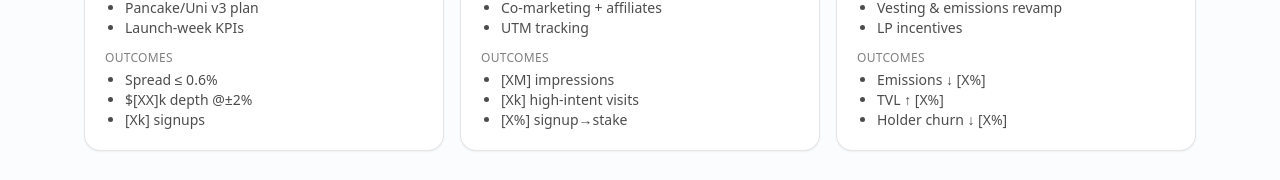
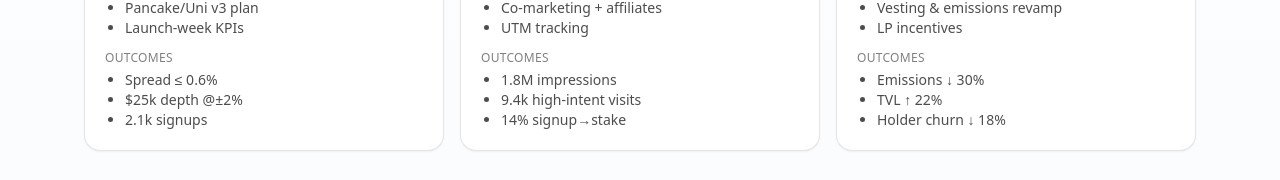
Before and after one commit to Calix-lab/gian-site, a Next.js app: page / in a window 1280 px wide. Shown: the part 1696-1876 px from the top of the page. Built offline with nearby package versions, Linux system fonts and the light colour scheme.

Commit message:
Update page.jsx

```diff
--- a/app/page.jsx
+++ b/app/page.jsx
@@ -208,19 +208,19 @@ export default function Page() {
             title="Listings & Liquidity"
             context="Pre‑listing token (multi‑chain)"
             actions={["Exchange shortlist + MM RFP", "Pancake/Uni v3 plan", "Launch‑week KPIs"]}
-            outcomes={["Spread ≤ 0.6%", "$[XX]k depth @±2%", "[Xk] signups"]}
+            outcomes={["Spread ≤ 0.6%", "$25k depth @±2%", "2.1k signups"]}
           />
           <CaseStudy
             title="Partnerships via Network"
             context="Infra + wallet partners"
             actions={["Warm intros", "Co‑marketing + affiliates", "UTM tracking"]}
-            outcomes={["[XM] impressions", "[Xk] high‑intent visits", "[X%] signup→stake"]}
+            outcomes={["1.8M impressions", "9.4k high-intent visits", "14% signup→stake"]}
           />
           <CaseStudy
             title="Tokenomics Tune‑up"
             context="Emissions vs. runway"
             actions={["Utility hooks", "Vesting & emissions revamp", "LP incentives"]}
-            outcomes={["Emissions ↓ [X%]", "TVL ↑ [X%]", "Holder churn ↓ [X%]"]}
+            outcomes={["Emissions ↓ 30%", "TVL ↑ 22%", "Holder churn ↓ 18%"]}
           />
         </div>
       </Section>
```
